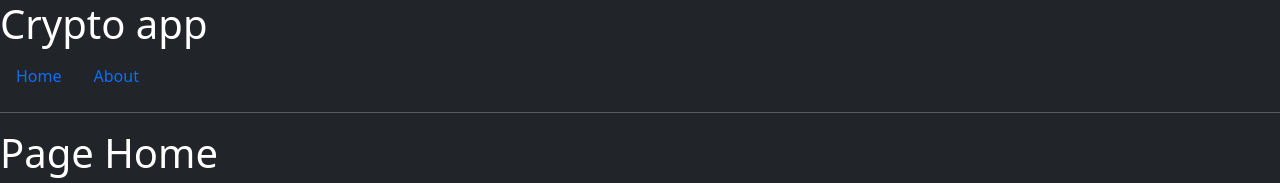
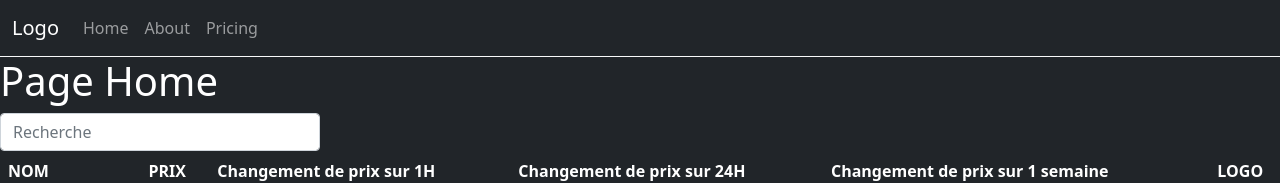
Before and after one commit to AM-devv/vueappcrypto, a Vue app: page / in a window 1280 px wide. Shown: the top 183 px of the page. Built offline with nearby package versions, Linux system fonts and the light colour scheme; no server answers.

Commit message:
Bug chrome + css

```diff
--- a/index.html
+++ b/index.html
@@ -11,5 +11,6 @@
   <body>
     <div id="app"></div>
     <script type="module" src="/src/main.js"></script>
+    <script src="https://cdn.jsdelivr.net/npm/bootstrap@5.1.3/dist/js/bootstrap.bundle.min.js" integrity="sha384-ka7Sk0Gln4gmtz2MlQnikT1wXgYsOg+OMhuP+IlRH9sENBO0LRn5q+8nbTov4+1p" crossorigin="anonymous"></script>
   </body>
 </html>
--- a/src/App.vue
+++ b/src/App.vue
@@ -1,11 +1,26 @@
 <template>
   <div class="bg-dark text-white">
-    <h1>Crypto app</h1>
-    <ul class="nav">
-      <li class="nav-item"><router-link class="nav-link" :to="{ name: 'home' }"> Home</router-link></li>
-      <li class="nav-item"><router-link class="nav-link" :to="{ name: 'about' }">About</router-link></li>
-    </ul>
-    <hr>
+    <nav class="navbar navbar-expand-lg navbar-dark bg-dark border-bottom border-light">
+  <div class="container-fluid">
+    <a class="navbar-brand" href="#">Logo</a>
+    <button class="navbar-toggler" type="button" data-bs-toggle="collapse" data-bs-target="#navbarNav" aria-controls="navbarNav" aria-expanded="false" aria-label="Toggle navigation">
+      <span class="navbar-toggler-icon"></span>
+    </button>
+    <div class="collapse navbar-collapse" id="navbarNav">
+      <ul class="navbar-nav">
+        <li class="nav-item">
+          <router-link class="nav-link" :to="{ name: 'home' }"> Home</router-link>
+        </li>
+        <li class="nav-item">
+          <router-link class="nav-link" :to="{ name: 'about' }">About</router-link>
+        </li>
+        <li class="nav-item">
+          <a class="nav-link" href="#">Pricing</a>
+        </li>
+      </ul>
+    </div>
+  </div>
+</nav>
     <router-view></router-view>
   </div>
 </template>
--- a/src/components/TableauCrypto.vue
+++ b/src/components/TableauCrypto.vue
@@ -87,12 +87,12 @@
             }
             if(this.ordername==true){
                 this.cryps.sort((a,b) => {
-                return a.id > b.id;
+                return a.name.localeCompare(b.name);
                 })
             }
             else if(this.ordername==false){
                 this.cryps.sort((a,b) => {
-                return b.id > a.id;
+                return b.name.localeCompare(a.name);
                 })
             }
             this.orderprice=null;
```
